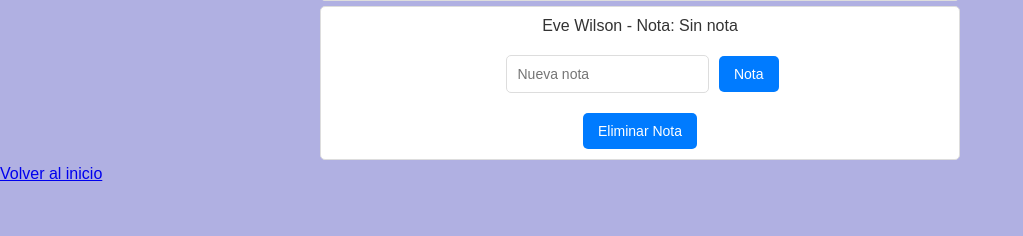
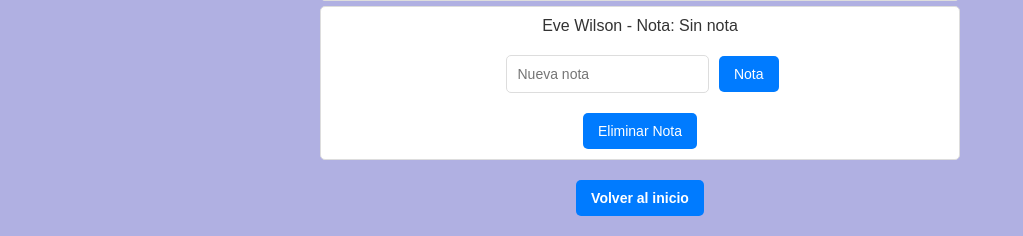
Before and after one commit to Daly2025/cursonotas, a Flask app: page /subject/1 in a window 1280 px wide. Shown: the part 710-946 px from the top of the page, without its empty margins (0-1023 px from the left). Before the commit the page ends 891 px from the top, so only its background shows below. Run offline with Flask 3, Linux system fonts and the light colour scheme; data comes from the database, SQL or seed files in the repository.

Commit message:
arreglo botones

```diff
--- a/templates/subject.html
+++ b/templates/subject.html
@@ -62,6 +62,24 @@
         button:hover {
             background-color: #0056b3;
         }
+
+        .back-button {
+            display: block;
+            width: fit-content;
+            margin: 20px auto;
+            padding: 10px 15px;
+            text-align: center;
+            background-color: #007BFF;
+            color: white;
+            text-decoration: none;
+            border-radius: 5px;
+            font-size: 14px;
+            font-weight: bold;
+        }
+
+        .back-button:hover {
+            background-color: #0056b3;
+        }
     </style>
 </head>
 <body>
@@ -89,6 +107,7 @@
         {% endfor %}
     </ul>
 
-    <a href="{{ url_for('home') }}">Volver al inicio</a>
+    <!-- Botón "Volver al inicio" con estilo azul -->
+    <a href="{{ url_for('home') }}" class="back-button">Volver al inicio</a>
 </body>
 </html>
```
